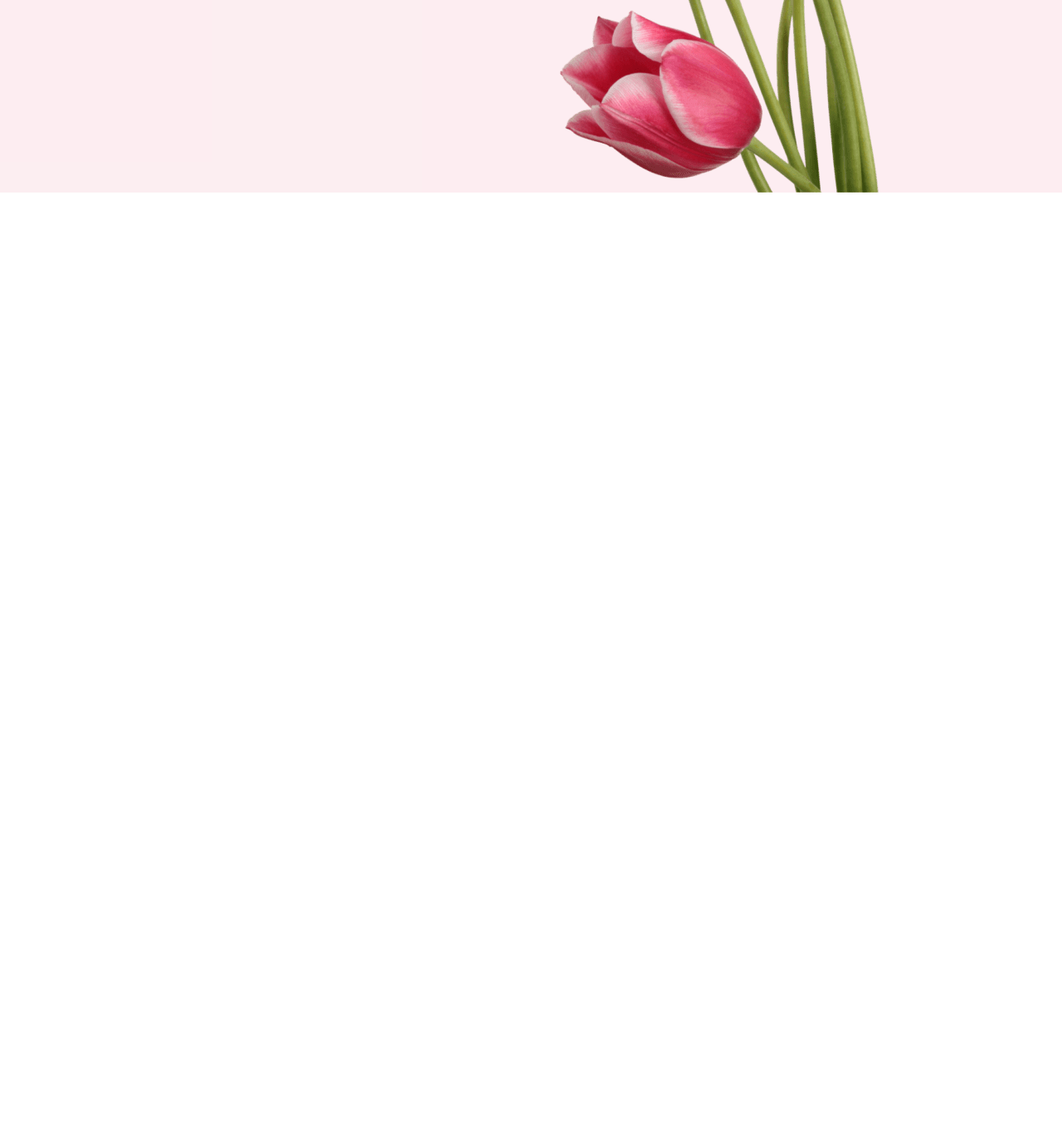
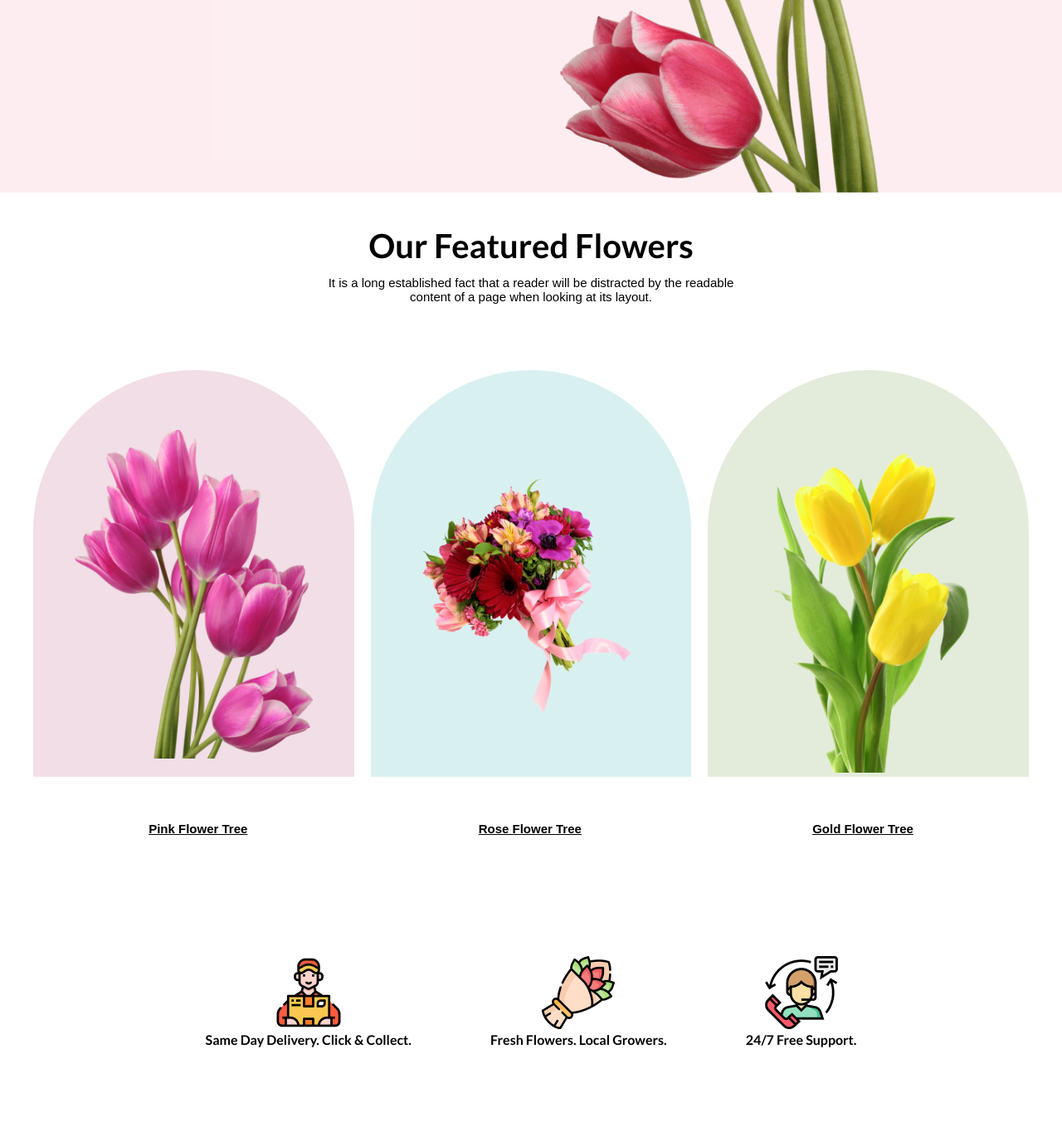
Before and after one commit to RBCodeJourney/flower-shop-assignment, a plain HTML site: page index.html in a window 1280 px wide. Shown: the part 568-1938 px from the top of the page at 83% size. Before the commit the page ends 800 px from the top, so only its background shows below. Drawn offline with Linux system fonts and the light colour scheme.

Commit message:
featured and support section

```diff
--- a/index.html
+++ b/index.html
@@ -6,9 +6,12 @@
     <title>flower Shop</title>
     <link rel="stylesheet" href="styles/style.css" />
     <!-- google font -->
-    <link rel="preconnect" href="https://fonts.googleapis.com">
-<link rel="preconnect" href="https://fonts.gstatic.com" crossorigin>
-<link href="https://fonts.googleapis.com/css2?family=Lato:wght@700&display=swap" rel="stylesheet">
+    <link rel="preconnect" href="https://fonts.googleapis.com" />
+    <link rel="preconnect" href="https://fonts.gstatic.com" crossorigin />
+    <link
+      href="https://fonts.googleapis.com/css2?family=Lato:wght@700&display=swap"
+      rel="stylesheet"
+    />
   </head>
 
   <body>
@@ -41,6 +44,55 @@
         />
       </div>
     </header>
-
+    <main>
+      <!-- featured section -->
+      <section class="featured-section">
+        <h2>Our Featured Flowers</h2>
+        <p>
+          It is a long established fact that a reader will be distracted by the
+          readable <br />
+          content of a page when looking at its layout.
+        </p>
+        <div class="featured-container">
+          <img
+            class="first-featured-img"
+            src="Flower Asset/pngwing 6.png"
+            alt="featured-flower-1"
+          />
+          <img
+            class="second-featured-img"
+            src="Flower Asset/pngwing 5.png"
+            alt="featured-flower-2"
+          />
+          <img
+            class="third-featured-img"
+            src="Flower Asset/pngwing 7.png"
+            alt="featured-flower-3"
+          />
+        </div>
+        <div class="featured-flower-title">
+          <p>Pink Flower Tree</p>
+          <p>Rose Flower Tree</p>
+          <p>Gold Flower Tree</p>
+        </div>
+      </section>
+      <!-- support section  -->
+      <section class="support-section">
+        <div class="support-section-img">
+          <div>
+            <img src="Flower Asset/Group 57.png" alt="" />
+            <p>Same Day Delivery. Click & Collect.</p>
+          </div>
+          <div>
+            <img src="Flower Asset/Group 58.png" alt="" />
+            <p>Fresh Flowers. Local Growers.</p>
+          </div>
+          <div>
+            <img src="Flower Asset/Group 59.png" alt="" />
+            <p>24/7 Free Support.</p>
+          </div>
+        </div>
+      </section>
+    </main>
   </body>
 </html>
--- a/styles/style.css
+++ b/styles/style.css
@@ -27,7 +27,6 @@
   padding-right: 0;
   text-align: left;
   flex: 70%;
-  font-family: "Lato", sans-serif;
 }
 .header-title {
   font-weight: bolder;
@@ -36,10 +35,11 @@
 }
 
 .header p {
+  font-weight: normal;
+  font-size: 15px;
+  padding-bottom: 13px;
+  font-style: normal;
   font-family: sans-serif;
-  font-weight:normal;
-  font-size: 13px;
-  padding-bottom: 13px;
 }
 
 .header-img {
@@ -47,7 +47,87 @@
   width: 100%;
   height: 100%;
   object-fit: contain;
-  width:auto;
+  width: auto;
   height: auto;
   display: flex;
 }
+
+/* main part */
+
+/* featured-section */
+
+.featured-section {
+  padding: 5vh;
+  text-align: center;
+}
+
+.featured-section h2 {
+  padding-bottom: 12px;
+  font-size: 40px;
+}
+.featured-section p {
+  font-style: normal;
+  font-family: sans-serif;
+  font-size: 15px;
+}
+
+.featured-container {
+  display: flex;
+  width: auto;
+  justify-content: space-between;
+  height: 55vh;
+  gap: 20px;
+  padding: 10vh 0vh 0vh 0vh;
+}
+
+.first-featured-img {
+  border-radius: 300px 300px 0px 0px;
+  background: rgba(167, 33, 98, 0.15);
+  width: 40px;
+  height: 100%;
+  flex: 25%;
+  object-fit: contain;
+  border-radius: 300px 300px 0px 0px;
+  padding: 50px 50px 0px 50px;
+}
+.second-featured-img {
+  border-radius: 300px 300px 0px 0px;
+  background: rgba(5, 151, 160, 0.15);
+  width: 40px;
+  height: 100%;
+  flex: 25%;
+  object-fit: contain;
+  border-radius: 300px 300px 0px 0px;
+  padding: 50px 50px 0px 50px;
+}
+.third-featured-img {
+  border-radius: 300px 300px 0px 0px;
+  background: rgba(71, 125, 17, 0.15);
+  width: 40px;
+  height: 100%;
+  flex: 25%;
+  object-fit: contain;
+  border-radius: 300px 300px 0px 0px;
+  padding: 50px 50px 0px 50px;
+}
+
+.featured-flower-title {
+  padding-top: 13vh;
+  display: flex;
+  justify-content: space-around;
+  text-align: center;
+  text-decoration-line: underline;
+  font-weight: bold;
+}
+
+/* support section  */
+
+.support-section-img {
+  display: flex;
+  justify-content: space-around;
+  align-items: center;
+  text-align: center;
+  padding: 0 200px;
+  margin-bottom: 10vh;
+  height: 40vh;
+}
```
